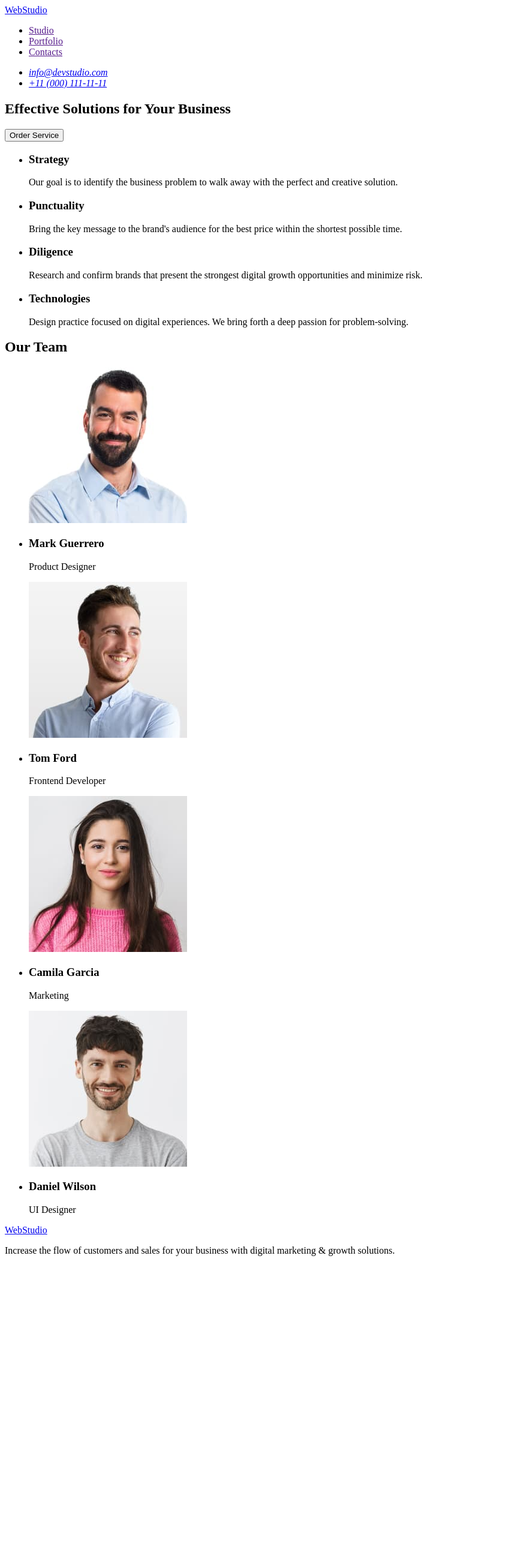
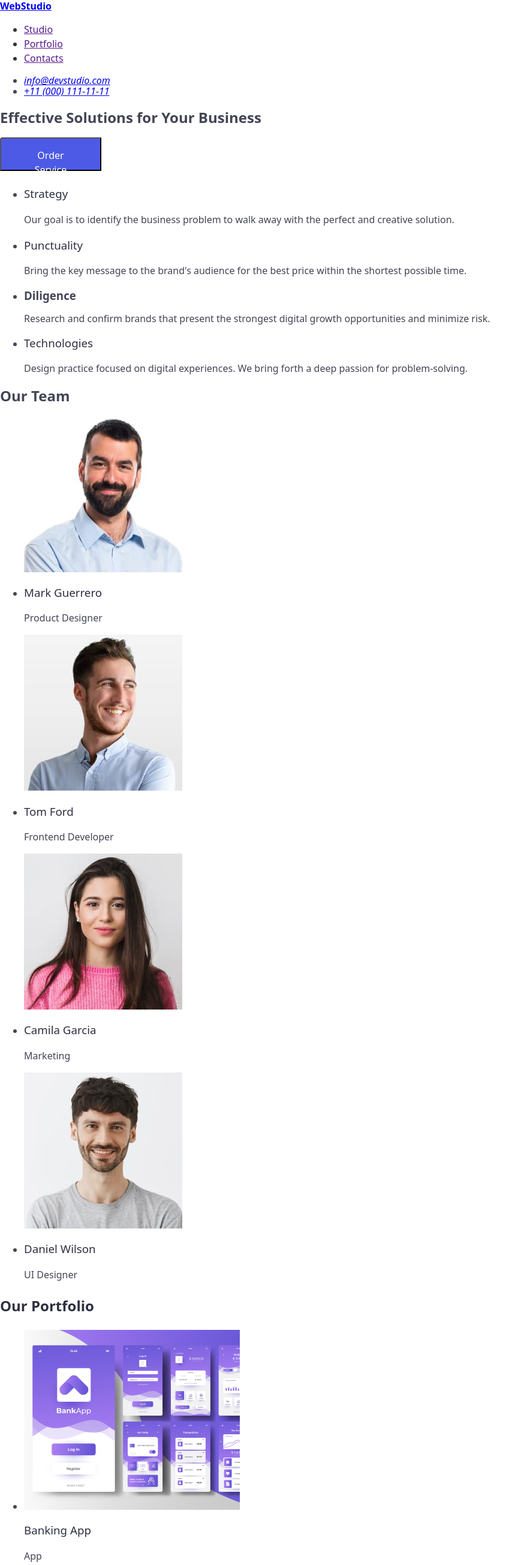
Before and after one commit to statsik/Homework-2, a plain HTML site: page index.html in a window 1280 px wide. Shown: the top 2609 px of the page at 60% size, without its empty margins (0-879 px from the left). Before the commit the page ends 2110 px from the top, so only its background shows below. Drawn offline with nearby package versions, Linux system fonts and the light colour scheme; files that its build step writes are made by us from their sources.

Commit message:
Commit-4

```diff
--- a/css/style.css
+++ b/css/style.css
@@ -1,3 +1,88 @@
 body{
-    color:red;
+    font-family: 'Roboto';
+    background-color: #FFF;
+    color:rgba(67, 68, 85, 1);
 }
+.header-navigation-link{
+    line-height: 1.3125rem;
+    font-weight: 700;
+}
+.header-navigation-list{
+    line-height: 1.5rem;
+    color: rgba(46, 47, 66, 1);
+    font-weight: 500;
+}
+.header-navigation-list:hover{
+    color:#404BBF;
+    line-height: 1.5rem;
+}
+.header-navigation-list:active{
+    color:#404BBF;
+    line-height: 1.5rem;
+}
+.header-adress-list li:hover{
+    color:#404BBF;
+    line-height: 1.5rem;
+}
+.effective-solution-button{
+    color: #FFFF;
+    width: 169px;
+    height: 56px;
+    top: 428px;
+    left: 636px;
+    padding: 16px 32px 16px 32px;
+    gap: 10px;
+    border-radius: 4px 0px 0px 0px;
+    opacity: 0px;
+    background-color: rgba(77, 90, 229, 1);
+    line-height: 1.5rem;
+    cursor: pointer;
+}
+.effective-solution h2{
+    line-height: 3.75rem;
+    color: rgba(255, 255, 255, 1);
+    font-weight: 700;
+}
+.headline-list-part h3{
+    line-height: 1.5rem;
+    color:rgba(46, 47, 66, 1);
+    font-weight: 500;
+}
+.headline-list-part p{
+    line-height: 1.5rem;
+    color:rgba(67, 68, 85, 1);
+    font-weight: 400;
+}
+.our-team-member h3{
+    line-height: 1.5rem;
+    color:rgba(46, 47, 66, 1);
+    font-weight: 500;
+}
+.our-team-member p{
+    line-height: 1.5rem;
+    color:rgba(67, 68, 85, 1);
+    font-weight: 400;
+}
+.our-portfolio_title{
+    line-height: 2.5rem;
+    color:rgba(46, 47, 66, 1);
+    font-weight: 700;
+}
+.our-portfolio-list-part h3{
+    line-height: 1.5rem;
+    color: rgba(46, 47, 66, 1);
+    font-weight: 500;
+}
+.our-portfolio-list-part p{
+    line-height: 1.5rem;
+    color:rgba(67, 68, 85, 1);
+    font-weight: 400;
+}
+.footer-webstudio{
+    line-height: 1.3125rem;
+    font-weight: 700;
+}
+.footer p{
+    line-height: 1.5rem;
+    font-weight: 400;
+}
--- a/index.html
+++ b/index.html
@@ -4,87 +4,126 @@
     <meta charset="UTF-8" />
     <meta name="viewport" content="width=device-width, initial-scale=1.0" />
     <title>Document</title>
-    <link rel="stylesheet" href="index.css">
+    <link rel="preconnect" href="https://fonts.googleapis.com">
+    <link rel="preconnect" href="https://fonts.gstatic.com" crossorigin>
+    <link href="https://fonts.googleapis.com/css2?family=Raleway:wght@700&family=Roboto:wght@400;500;700&display=swap" rel="stylesheet">
+    <link rel="stylesheet" href="style.css">
+    <link rel="stylesheet" href="https://cdnjs.cloudflare.com/ajax/libs/modern-normalize/3.0.1/modern-normalize.min.css">
 </head>
 <body>
-    <header>
-            <nav>
-                <a href="./index.html">WebStudio</a>
-                <ul>
-                    <li>
+    <header class="header">
+            <nav class="header-navigation">
+                <a class="header-navigation-link" href="./index.html">WebStudio</a>
+                <ul class="header-navigation-list">
+                    <li class="header-navigation-list">
                         <a href="">Studio</a>
                     </li>
-                    <li>
+                    <li class="header-navigation-list">
                         <a href="">Portfolio</a>
                     </li>
-                    <li>
+                    <li class="header-navigation-list">
                         <a href="">Contacts</a>
                     </li>
                 </ul>
             </nav>
-            <address>
-                <ul>
-                    <li><a href="mailto:info@devstudio.com">info@devstudio.com</a></li>
-                    <li><a href="tel:+110001111111">+11 (000) 111-11-11</a></li>
+            <address class="header-adress">
+                <ul class="header-adress-list">
+                    <li class="header-adress-list-email"><a href="mailto:info@devstudio.com">info@devstudio.com</a></li>
+                    <li class="header-adress-list-tel"><a href="tel:+110001111111">+11 (000) 111-11-11</a></li>
                 </ul>
             </address>
     </header>
     <main>
-        <section>
+        <section class="effective-solution">
             <h1>Effective Solutions
                 for Your Business</h1>
-            <button type="button">Order Service</button>
+            <button type="button" class="effective-solution-button">Order Service</button>
         </section>
-        <section>
+        <section class="headline">
             <h2 hidden>Headline</h2>
-            <ul>
-                <li>
+            <ul class="headline-list">
+                <li class="headline-list-part">
                     <h3>Strategy</h3>
                     <p>Our goal is to identify the business
                         problem to walk away with the perfect and creative solution. </p>
                 </li>
-                <li>
+                <li class="headline-list-part">
                     <h3>Punctuality</h3>
                     <p>Bring the key message to the brand's audience for the best price within the shortest possible time.</p>
                 </li>
-                <li>
+                <li class="headline-lis-part">
                     <h3>Diligence</h3>
                     <p>Research and confirm brands that present the strongest digital growth opportunities and minimize risk.</p>
                 </li>
-                <li>
+                <li class="headline-list-part">
                     <h3>Technologies</h3>
                     <p>Design practice focused on digital experiences. We bring forth a deep passion for problem-solving.</p>
                 </li>
             </ul>
         </section>
-        <section>
+        <section class="our-team">
             <h2>Our Team</h2>
-            <ul>
+            <ul class="our-team-members">
                 <img src="./images/Mark_Guerrero.jpg" alt="Mark Guerrero" width="264" >
-                <li>
+                <li class="our-team-member">
                     <h3>Mark Guerrero</h3>
                     <p>Product Designer</p>
                 </li>
                 <img src="./images/Tom_Ford.jpg" alt="Tom Ford" width="264">
-                <li>
+                <li class="our-team-member">
                     <h3>Tom Ford</h3>
                     <p>Frontend Developer</p>
                 </li>
                 <img src="./images/Camila_Garcia.jpg" alt="Camila Garcia" width="264">
-                <li>
+                <li class="our-team-member">
                     <h3>Camila Garcia</h3>
                     <p>Marketing</p>
                 </li>
                 <img src="./images/Daniel_Wilson.jpg" alt="Daniel Wilson" width="264">
-                <li>
+                <li class="our-team-member">
                     <h3>Daniel Wilson</h3>
                     <p>UI Designer</p>
                 </li>
             </ul>
         </section>
+        <section class="our-portfolio">
+            <h2 class="our-portfolio_title">Our Portfolio</h2>
+            <ul class="our-portfolio-list">
+                <li class="our-portfolio-list-part">
+                    <img src="./images/Banking_App.jpg" alt="Banking App">
+                    <h3>Banking App</h3>
+                    <p>App</p>
+                </li>
+                <li class="our-portfolio-list-part">
+                    <img src="./images/Cashless Payment.jpg" alt="Cashless Payment">
+                    <h3>Cashless Payment</h3>
+                    <p>Marketing</p>
+                </li>
+                <li class="our-portfolio-list-part">
+                    <img src="./images/Meditation App.jpg" alt="Meditation App">
+                    <h3>Meditation App</h3>
+                    <p>App</p>
+                </li>
+                <li class="our-portfolio-list-part">
+                    <img src="./images/Taxi Service.jpg" alt="Taxi Service">
+                    <h3>Taxi Service</h3>
+                    <p>Marketing</p>
+                </li>
+                <li class="our-portfolio-list-part">
+                    <img src="./images/Screen Illustrations.jpg" alt="Screen Illustrations">
+                    <h3>Screen Illustrations</h3>
+                    <p>Design</p>
+                </li>
+                <li class="our-portfolio-list-part">
+                    <img src="./images/Online Courses.jpg" alt="Online Courses">
+                    <h3>Online Courses</h3>
+                    <p>Marketing</p>
+                </li>
+            </ul>
+        </section>
     </main>
-    <footer>
-            <a href="./index.html">WebStudio</a>
+    <footer class="footer">
+            <a class="footer-webstudio" href="./index.html">WebStudio</a>
             <p>Increase the flow of customers and sales for your business with digital marketing & growth solutions.</p>
     </footer>
 </body>
```
Also changed, not shown: images/Banking_App.jpg (added), images/Cashless Payment.jpg (added), images/Meditation App.jpg (added), images/Online Courses.jpg (added), images/Screen Illustrations.jpg (added), images/Taxi Service.jpg (added).
